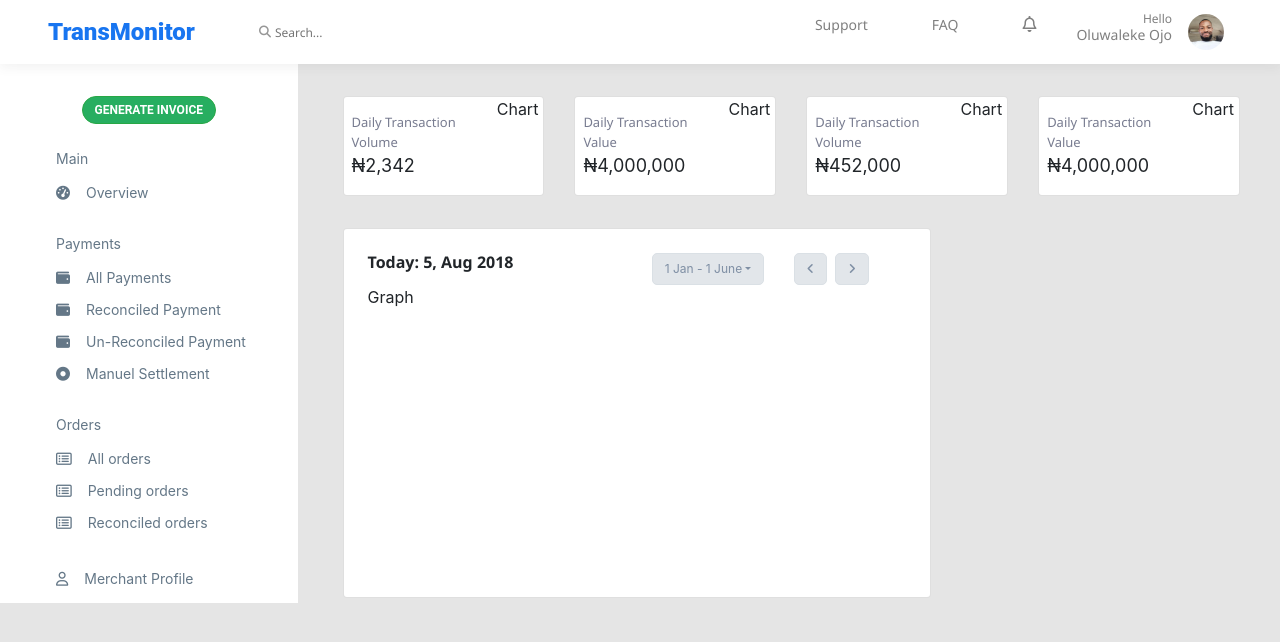
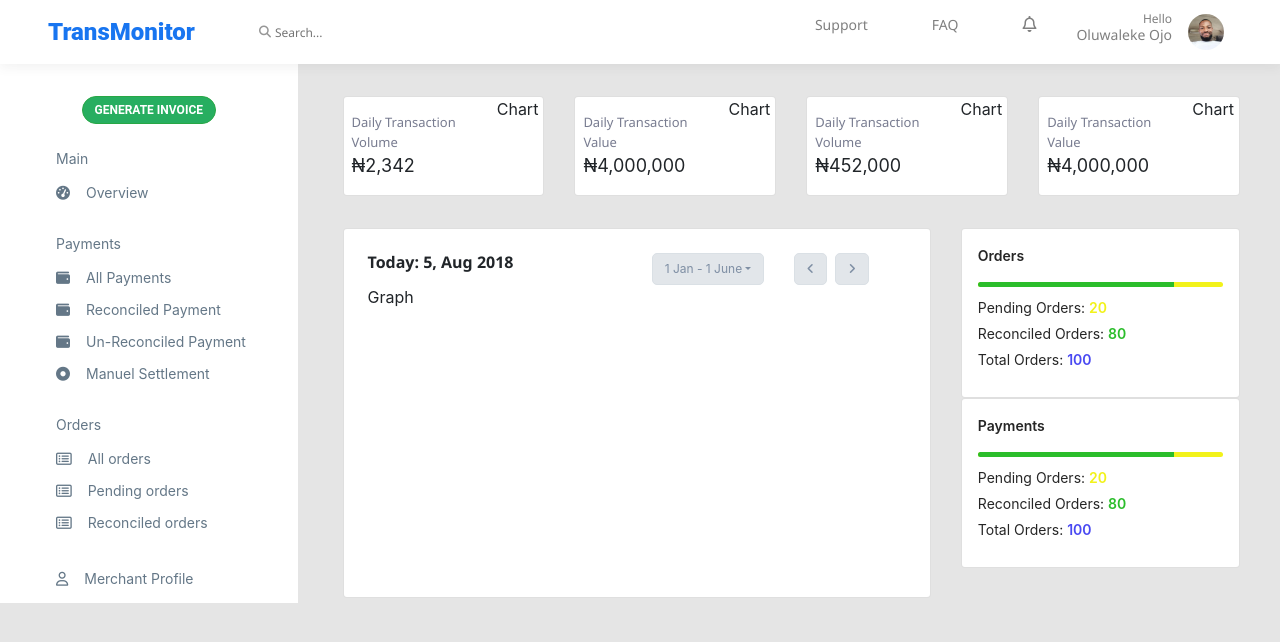
Before and after one commit to chidiogo-akunne/Vela-Front-end-test, a React (Create React App) app: page / in a window 1280 px wide. Shown: the top 642 px of the page. Built offline with nearby package versions, Linux system fonts and the light colour scheme.

Commit message:
add progress component

```diff
--- a/src/View/Index.js
+++ b/src/View/Index.js
@@ -4,6 +4,7 @@ import NavBar from '../Components/NavBar/NavBar'
 import SideNav from '../Components/SideNav/SideNav'
 import DailyTransactions from '../Components/DailyTransactions/DailyTransactions'
 import SummaryChart from '../Components/SummaryChart/SummaryChart';
+import Progress from '../Components/Progress/Progress';
 
 export default function Index() {
     return (
@@ -33,6 +34,10 @@ export default function Index() {
                             <div className="col-lg-8 col-md-12">
                                 <SummaryChart/>
                             </div>
+                            <div className="col-lg-4 col-md-12">
+                                <Progress title="Orders"/>
+                                <Progress title="Payments" className="progresStyle"/>
+                            </div>
                         </div>
 
                     </div>
```
